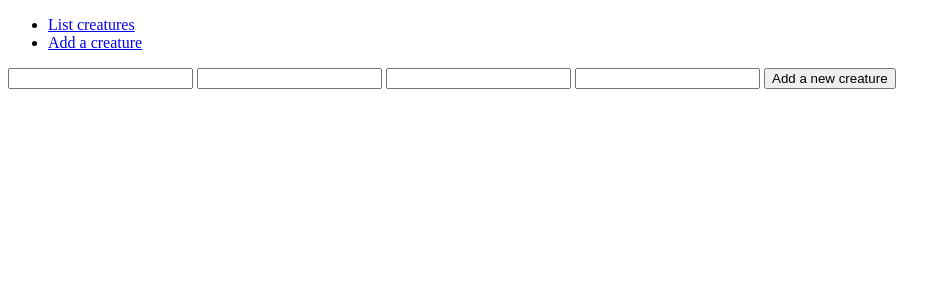
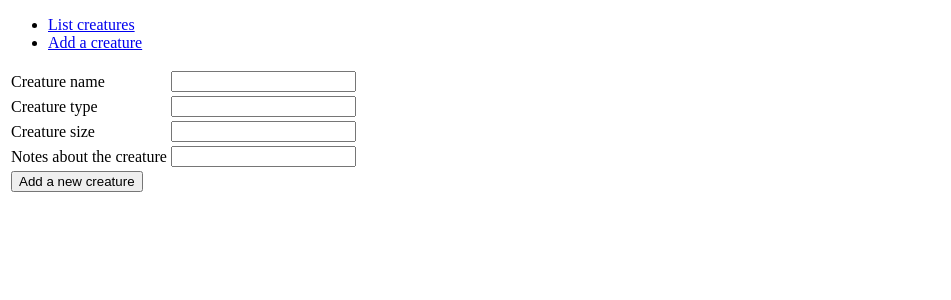
Before and after one commit to tire95/Vicipaedia-Arcanum, a Flask app: page /creatures/new/ in a window 1280 px wide. Shown: the top 300 px of the page, without its empty margins (0-951 px from the left). Run offline with Flask 2, Linux system fonts and the light colour scheme.

Commit message:
Add WTForms and change creatures to use it

```diff
--- /dev/null
+++ b/application/creatures/forms.py
@@ -0,0 +1,11 @@
+from flask_wtf import FlaskForm
+from wtforms import StringField, validators
+
+class CreatureForm(FlaskForm):
+    name = StringField("Creature name", [validators.Length(min=2, max=20)])
+    type = StringField("Creature type", [validators.Length(min=2, max=10)])
+    size = StringField("Creature size", [validators.Length(min=2, max=10)])
+    notes = StringField("Notes about the creature", [validators.Length(max=1000)])
+
+    class Meta:
+        csrf = False
--- a/application/creatures/views.py
+++ b/application/creatures/views.py
@@ -1,6 +1,7 @@
 from application import app, db
 from flask import redirect, render_template, request, url_for
 from application.creatures.models import Creature
+from application.creatures.forms import CreatureForm
 
 
 @app.route("/creatures", methods=["GET"])
@@ -10,7 +11,7 @@ def creatures_index():
 
 @app.route("/creatures/new/")
 def creatures_form():
-    return render_template("creatures/new.html")
+    return render_template("creatures/new.html", form = CreatureForm())
 
 
 @app.route("/creatures/<creature_id>/", methods=["POST"])
@@ -24,8 +25,12 @@ def remove_creature(creature_id):
 
 @app.route("/creatures/", methods=["POST"])
 def creatures_create():
-    creature_to_add = Creature(request.form.get("name"), request.form.get(
-        "type"), request.form.get("size"), request.form.get("notes"))
+    form = CreatureForm(request.form)
+
+    if not form.validate():
+        return render_template("creatures/new.html", form = form)
+
+    creature_to_add = Creature(form.name.data, form.type.data, form.size.data, form.notes.data)
 
     db.session().add(creature_to_add)
     db.session().commit()
--- a/application/templates/creatures/new.html
+++ b/application/templates/creatures/new.html
@@ -2,10 +2,71 @@
 
 {% block body %}
 <form method="POST" action="{{ url_for('creatures_create') }}">
-    <input type="text" name="name" />
-    <input type="text" name="type" />
-    <input type="text" name="size" />
-    <input type="text" name="notes" />
-    <input type="submit" value="Add a new creature" />
+    <table>
+        <tr>
+            <td>
+                {{ form.name.label }}
+            </td>
+            <td>
+                {{ form.name }}
+            </td>
+            <td>
+                <ul>
+                  {% for error in form.name.errors %}
+                  <li>{{ error }}</li>
+                  {% endfor %}
+                </ul>
+              </td>
+        </tr>
+        <tr>
+            <td>
+                {{ form.type.label }}
+            </td>
+            <td>
+                {{ form.type }}
+            </td>
+            <td>
+                <ul>
+                  {% for error in form.type.errors %}
+                  <li>{{ error }}</li>
+                  {% endfor %}
+                </ul>
+              </td>
+        </tr>
+        <tr>
+            <td>
+                {{ form.size.label }}
+            </td>
+            <td>
+                {{ form.size }}
+            </td>
+            <td>
+                <ul>
+                  {% for error in form.size.errors %}
+                  <li>{{ error }}</li>
+                  {% endfor %}
+                </ul>
+              </td>
+        </tr>
+        <tr>
+            <td>
+                {{ form.notes.label }}
+            </td>
+            <td>
+                {{ form.notes }}
+            </td>
+            <td>
+                <ul>
+                  {% for error in form.notes.errors %}
+                  <li>{{ error }}</li>
+                  {% endfor %}
+                </ul>
+              </td>
+        </tr>
+        <tr>
+            <td colspan="2">
+                <input type="submit" value="Add a new creature"/>
+            </td>
+        </tr>
 </form>
 {% endblock %}
```
